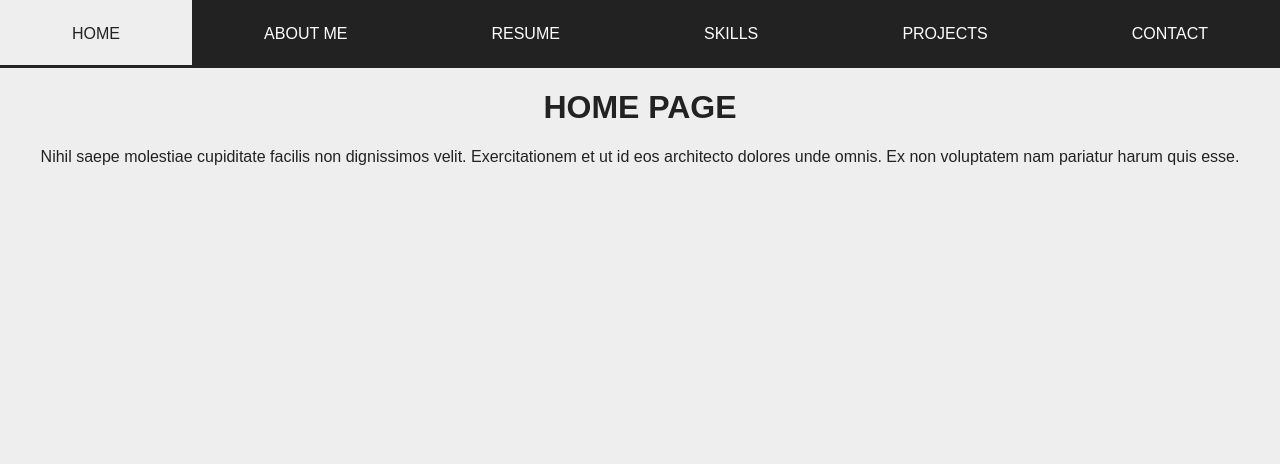
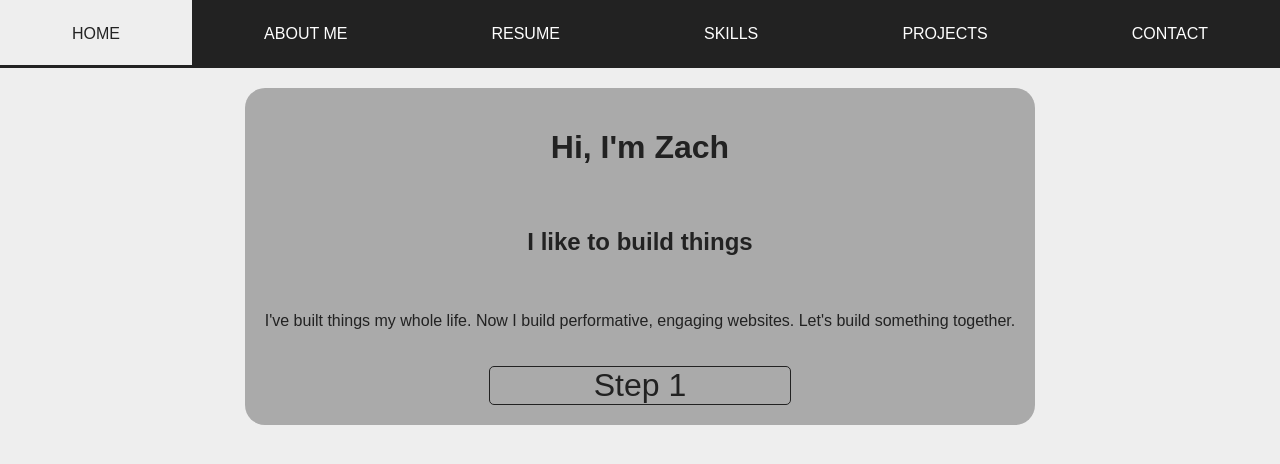
Before and after one commit to zvansom/Portfolio, a React (Create React App) app: page / in a window 1280 px wide. Shown: the top 464 px of the page. Built offline with nearby package versions, Linux system fonts and the light colour scheme.

Commit message:
Home page content and base styling

```diff
--- a/src/App.css
+++ b/src/App.css
@@ -1,6 +1,30 @@
+body {
+  height: 100vh;
+  background-color: #eee;
+}
+
 .App {
   text-align: center;
-  background-color: #eee;
   color: #222;
-  height: 100vh;
+  display: grid;
+  gap: 20px;
 }
+
+main {
+  max-width: 960px;
+  margin: 0 auto;
+  display: grid;
+  background: #aaa;
+  border-radius: 20px;
+  gap: 20px;
+  padding: 20px;
+}
+
+.button {
+  width: 300px;
+  border: 1px solid #222;
+  border-radius: 5px;
+  text-decoration: none;
+  color: #222;
+  font-size: 2rem;
+}
--- a/src/Routes/Home.js
+++ b/src/Routes/Home.js
@@ -1,10 +1,21 @@
 import React from 'react';
+import styled from 'styled-components';
 
 const Home = () => (
-  <main>
-    <h1>HOME PAGE</h1>
-    <p>Nihil saepe molestiae cupiditate facilis non dignissimos velit. Exercitationem et ut id eos architecto dolores unde omnis. Ex non voluptatem nam pariatur harum quis esse.</p>
-  </main>
+  <StyledMain>
+    <h1>Hi, I'm <span>Zach</span></h1>
+    <h2>I like to build things</h2>
+    <p>
+      I've built things my whole life.  Now I build performative, engaging websites.  Let's build something together.
+    </p>
+    <a className="button" href="/about">Step 1</a>
+  </StyledMain>
 );
 
 export default Home;
+
+const StyledMain = styled.main`
+  > a {
+    justify-self: center;
+  }
+`;
```
